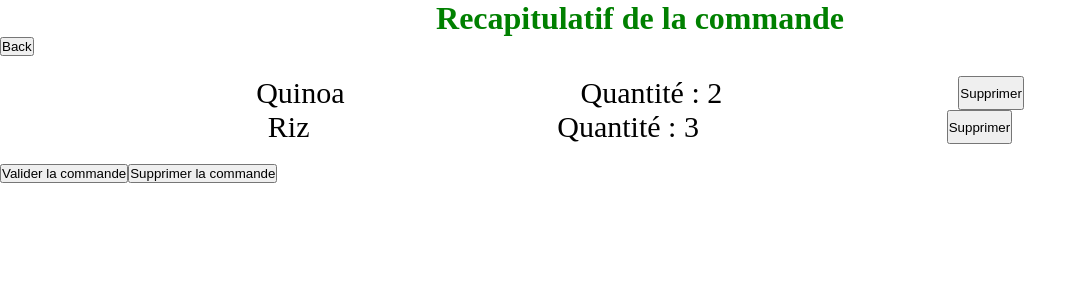
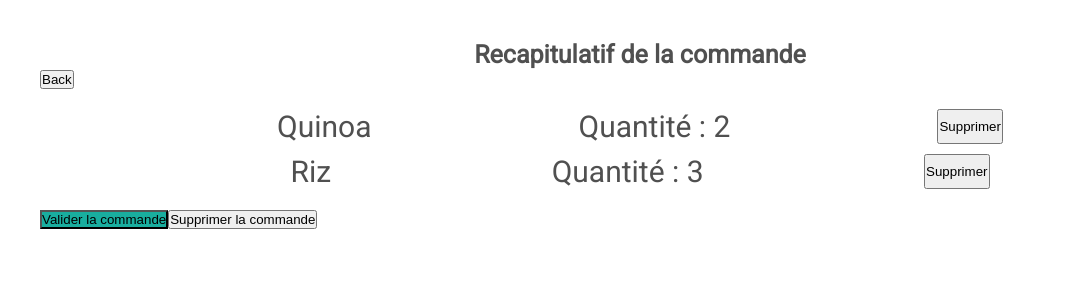
Before and after one commit to DigiCook/web-site, a Vue app: page /#/recapitulatif in a window 1280 px wide. Shown: the top 300 px of the page, without its empty margins (0-1087 px from the left). Built offline with nearby package versions, Linux system fonts and the light colour scheme.

Commit message:
wip css en cours

```diff
--- a/src/components/Recapitulatif.vue
+++ b/src/components/Recapitulatif.vue
@@ -1,5 +1,5 @@
 <template>
-  <div>
+  <div class="recap" >
     <h1>Recapitulatif de la commande</h1>
     <button @click="back">Back</button>
     <ul class="liste">
@@ -7,7 +7,7 @@
         {{item.name}} <span>Quantité :  {{item.quantity}} </span> <button @click="deleteDish(item.id)">Supprimer</button>
     </li>
     </ul>
-    <button @click="validateOrder">Valider la commande</button>
+    <button class="validateBtn" @click="validateOrder">Valider la commande</button>
     <button @click="deleteOrder">Supprimer la commande</button>
   </div>
 </template>
@@ -52,10 +52,16 @@ export default {
 }
 </script>
 
+
 <style scoped lang="scss">
+    @import '@/styles/scss/_variables.scss';
 
+    .recap {
+        font-family: $main-font;
+        color: $main-text-color;
+        margin: 40px;
         h1 {
-  color: green;
+            font-size: 25px;
             text-align: center;
         }
         .liste{
@@ -66,6 +72,11 @@ h1 {
            flex-direction: row;
            justify-content: space-evenly;
            font-size: 30px;
+           margin: 10px;
         }
-
+        .validateBtn{
+          background-color:$button-ok;
+          //font-color: $second-text-color;
+        }
+}
 </style>
```
Lines whose indentation alone changed are shown as unchanged.
